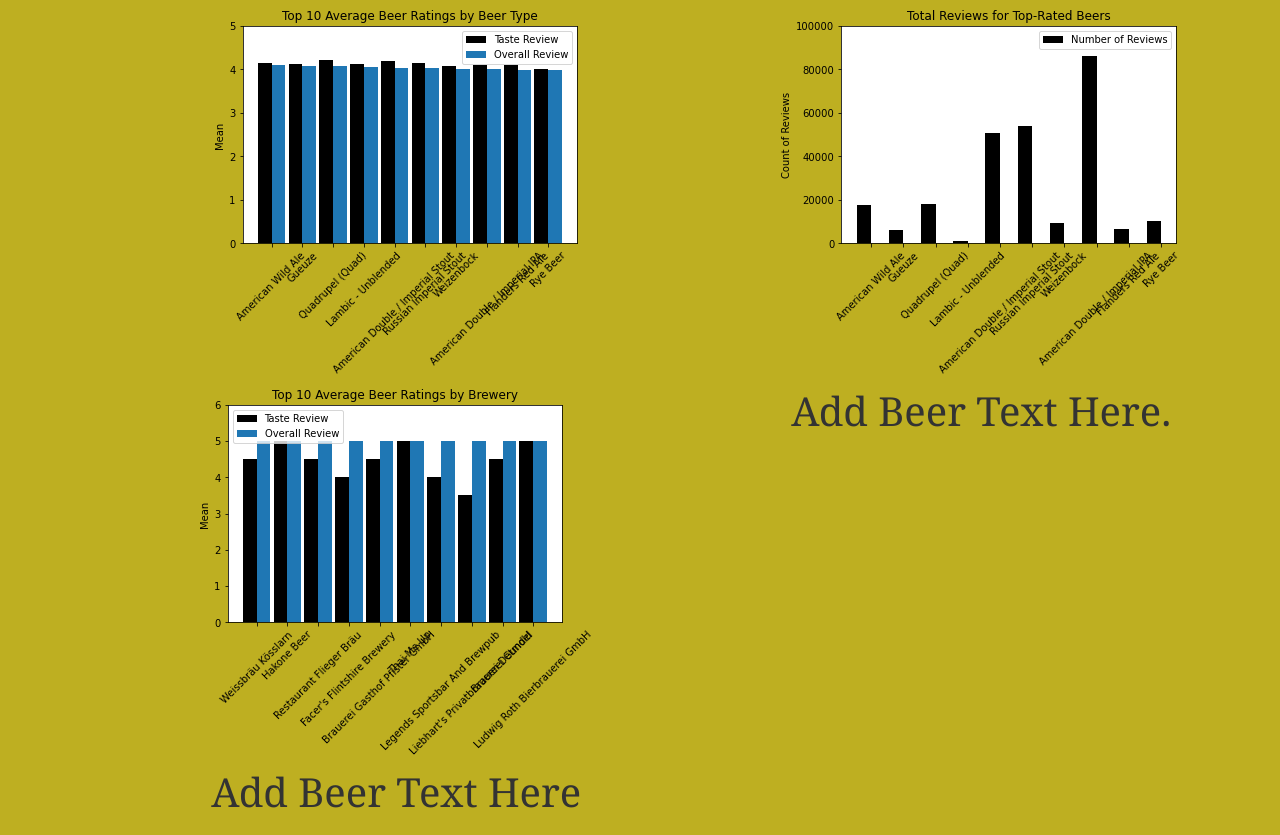
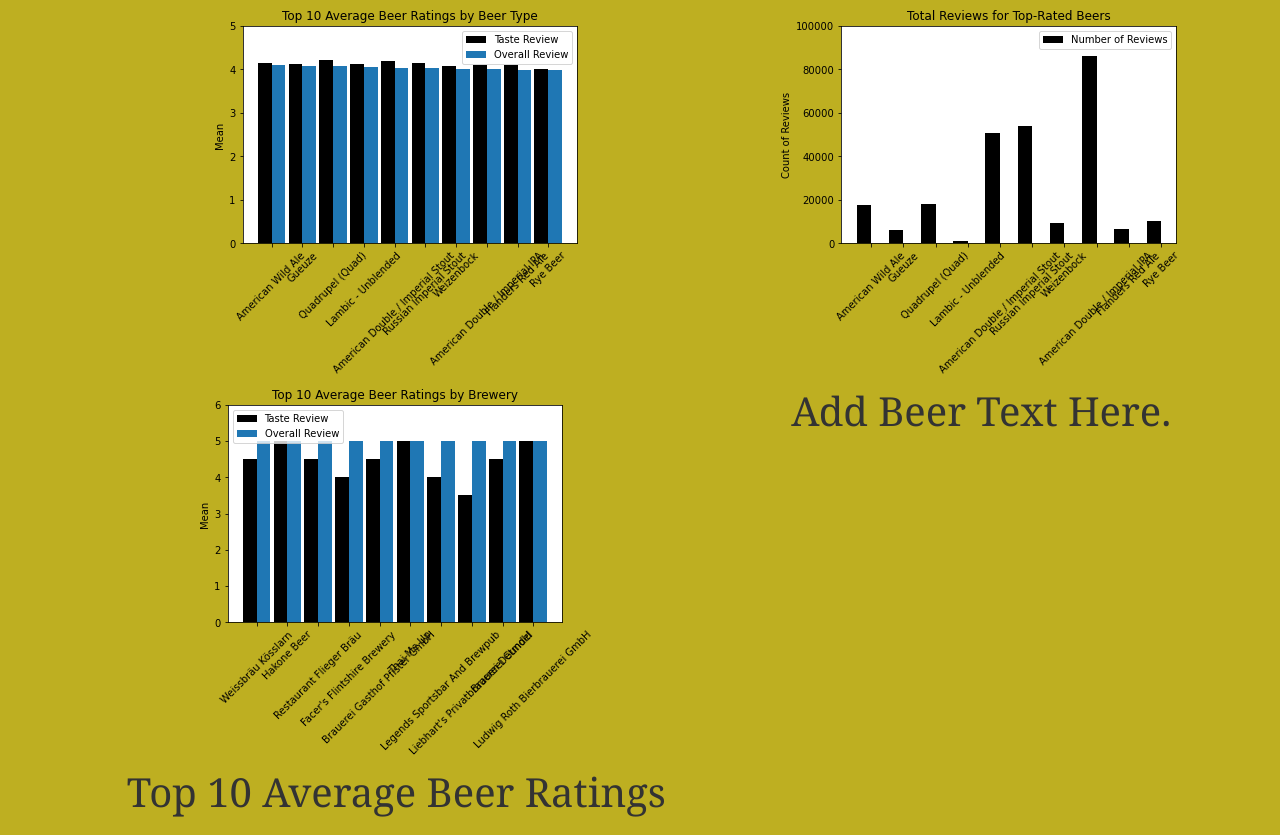
Before and after one commit to corrionk/Final_Project, a plain HTML site: page Graphs.html in a window 1280 px wide. Shown: the part 526-1361 px from the top of the page. Drawn offline with nearby package versions, Linux system fonts and the light colour scheme.

Commit message:
k changes

```diff
--- a/Graphs.html
+++ b/Graphs.html
@@ -37,7 +37,7 @@
           <hr>
           <img src="TopRatedBeers.png" alt="ToopRatedBeers">
           <img src="Top10AverageBeerRatingsBreweries.png" alt="Top10AverageBeerRatingsBreweries">
-          <p>Add Beer Text Here
+          <p>Top 10 Average Beer Ratings
             </p>
         </div>
       </div>
```
